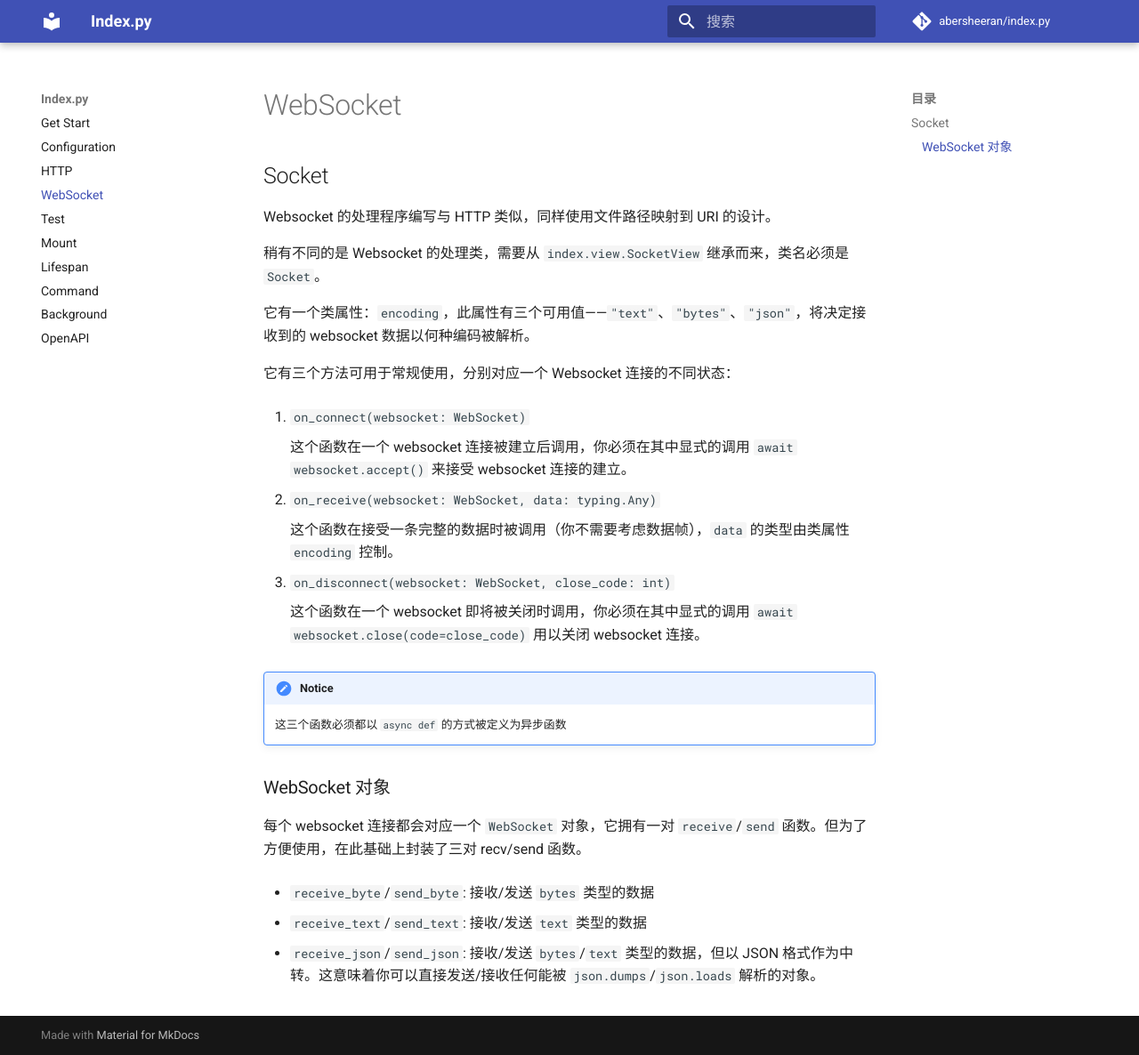
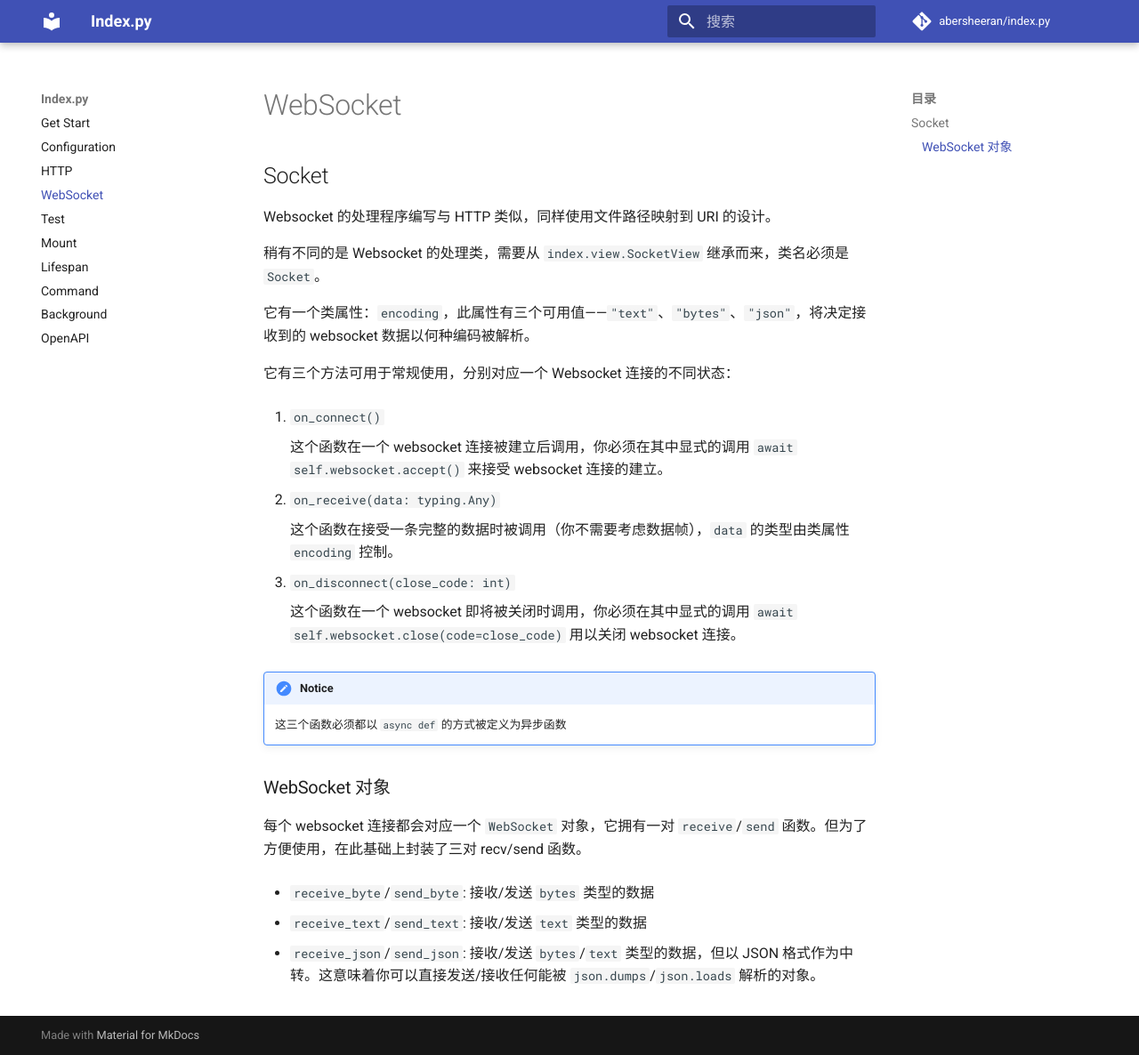
Before and after one commit to abersheeran/kui, an MkDocs documentation site: the page built from docs/websocket.md, in a window 1280 px wide and 1186 px high. Shown: the whole window at 89% size. Built offline with MkDocs 1.6.1 and Material for MkDocs 9.7.7, drawn with Linux system fonts in a browser that asks for light colours; comment, search, counter and statistics services are not loaded.

Commit message:
update docs

```diff
--- a/docs/websocket.md
+++ b/docs/websocket.md
@@ -8,17 +8,17 @@ Websocket 的处理程序编写与 HTTP 类似，同样使用文件路径映射
 
 它有三个方法可用于常规使用，分别对应一个 Websocket 连接的不同状态：
 
-1. `on_connect(websocket: WebSocket)`
+1. `on_connect()`
 
-    这个函数在一个 websocket 连接被建立后调用，你必须在其中显式的调用 `await websocket.accept()` 来接受 websocket 连接的建立。
+    这个函数在一个 websocket 连接被建立后调用，你必须在其中显式的调用 `await self.websocket.accept()` 来接受 websocket 连接的建立。
 
-2. `on_receive(websocket: WebSocket, data: typing.Any)`
+2. `on_receive(data: typing.Any)`
 
     这个函数在接受一条完整的数据时被调用（你不需要考虑数据帧），`data` 的类型由类属性 `encoding` 控制。
 
-3. `on_disconnect(websocket: WebSocket, close_code: int)`
+3. `on_disconnect(close_code: int)`
 
-    这个函数在一个 websocket 即将被关闭时调用，你必须在其中显式的调用 `await websocket.close(code=close_code)` 用以关闭 websocket 连接。
+    这个函数在一个 websocket 即将被关闭时调用，你必须在其中显式的调用 `await self.websocket.close(code=close_code)` 用以关闭 websocket 连接。
 
 !!! notice
     这三个函数必须都以 `async def` 的方式被定义为异步函数
```
